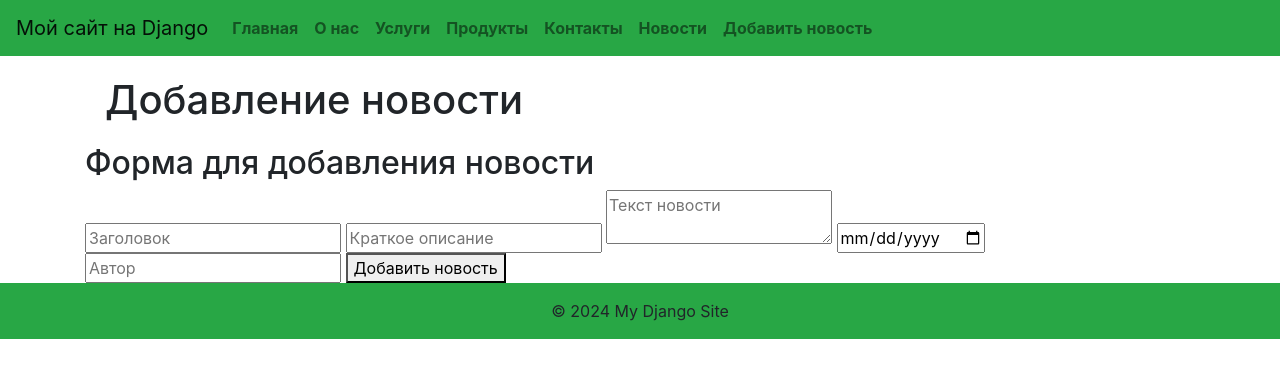
After one commit to janisfs/DJ04-Django-hw-copy, a Django app: page /news/add_news/ in a window 1280 px wide. The commit adds this page. Shown: the top 378 px of the page. Run offline with Django 5.2, Linux system fonts and the light colour scheme; some libraries are stand-ins or nearby versions.

Commit message:
add new code and files

```diff
--- a/django_app/django_app/urls.py
+++ b/django_app/django_app/urls.py
@@ -21,7 +21,7 @@ from myproject import views
 urlpatterns = [
     path('admin/', admin.site.urls),
     path('', views.index, name='index'),
-    path('news/' , include('news.urls')),
+    path('news/', include('news.urls')),
     path('about/', views.page1, name='about'),
     path('service/', views.page2, name='service'),
     path('products/', views.page3, name='products'),
--- a/django_app/myproject/templates/myproject/menu.html
+++ b/django_app/myproject/templates/myproject/menu.html
@@ -12,6 +12,7 @@
             <li class="nav-item"><a class="nav-link" href="{% url 'products' %}"><b>Продукты</b></a></li>
             <li class="nav-item"><a class="nav-link" href="{% url 'contacts' %}"><b>Контакты</b></a></li>
             <li class="nav-item"><a class="nav-link" href="{% url 'news_home' %}"><b>Новости</b></a></li>
+            <li class="nav-item"><a class="nav-link" href="{% url 'add_news' %}"><b>Добавить новость</b></a></li>
         </ul>
     </div>
 </nav>
--- /dev/null
+++ b/django_app/news/templates/news/add_news.html
@@ -0,0 +1,22 @@
+{% extends 'myproject/base.html' %}
+
+{% block title %}
+   Добавление новости
+{% endblock %}
+
+{% block content %}
+<h1 style="margin: 20px;">Добавление новости</h1>
+<div>
+    <h2>Форма для добавления новости</h2>
+    <form method="post">
+        <input type="text" placeholder="Заголовок" name="title">
+        <input type="text" placeholder="Краткое описание" name="short_description">
+        <textarea name="text" placeholder="Текст новости"></textarea>
+        <input type="date" name="pub_date">
+        <input type="text" placeholder="Автор" name="author">
+        <button type="submit">Добавить новость</button>
+
+    </form>
+</div>
+
+{% endblock %}
--- a/django_app/news/urls.py
+++ b/django_app/news/urls.py
@@ -1,7 +1,7 @@
 from django.urls import path, include
 from . import views
 
-
 urlpatterns = [
     path('', views.news_home, name='news_home'),
+    path('add_news/', views.add_news, name='add_news'),
 ]
--- a/django_app/news/views.py
+++ b/django_app/news/views.py
@@ -5,3 +5,6 @@ from .models import News_post
 def news_home(request):
     news = News_post.objects.all() # Получаем все новости из базы данных
     return render(request, 'news/news_home.html', {'news': news})  # путь к файлу шаблона
+
+def add_news(request):
+    return render(request, 'news/add_news.html', )
```
Also changed, not shown: django_app/news/templates/news/news_home.html (+7 -8 lines), django_app/myproject/views.py (line endings or trailing spaces).
